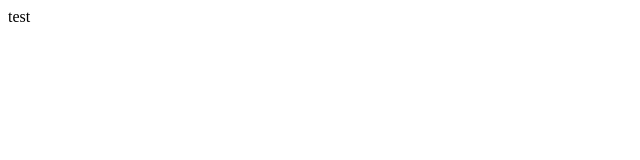
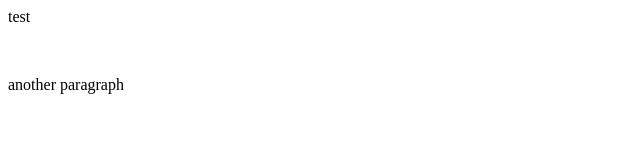
Before and after one commit to isaaccommits/test, a plain HTML site: page index.html in a window 1280 px wide. Shown: the whole page, without its empty margins (0-640 px from the left). Drawn offline with Linux system fonts and the light colour scheme.

Commit message:
Add another line to index.html, another test

```diff
--- a/index.html
+++ b/index.html
@@ -1 +1,3 @@
 <p>test</p>
+<br>
+<p>another paragraph</p>
```
